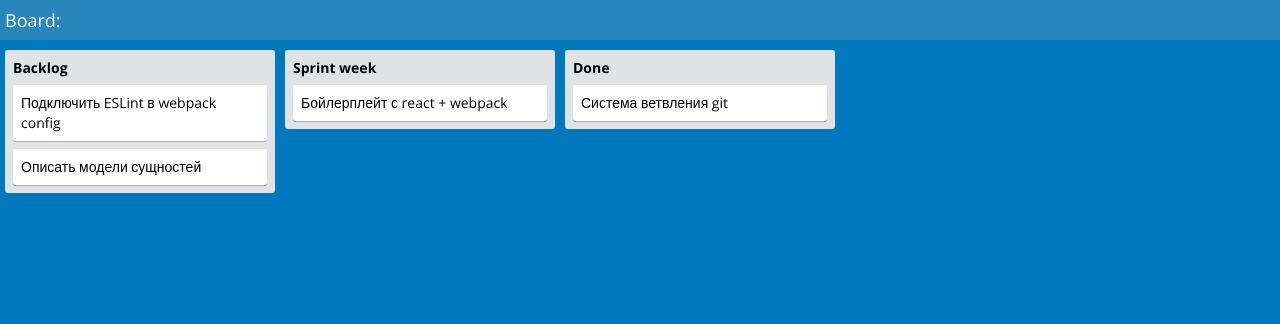
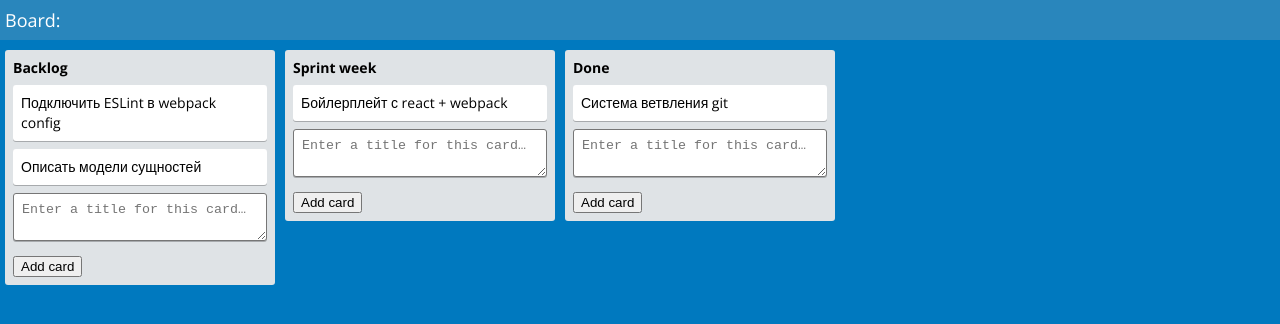
Before and after one commit to dream-team-frontend/copy-trello, a React app: page / in a window 1280 px wide. Shown: the top 324 px of the page. Built offline with nearby package versions, Linux system fonts and the light colour scheme.

Commit message:
Connect addNewCard button to BoardList

```diff
--- a/src/actions/index.js
+++ b/src/actions/index.js
@@ -1,19 +1,19 @@
 import actions from '../actionsNames';
-import { uuidv4 } from 'uuid';
+import { v4 } from 'uuid';
 
 export const addBoardList = (boardId, name, order) => ({
 	type: actions.ADD_BOARD_LIST,
-	id: uuidv4(),
+	id: v4(),
 	boardId,
 	name,
 	order,
 });
 
-export const addBoardListCards = (boardId, BoardListId, name, order) => ({
+export const addBoardListCards = (boardId, boardListId, name, order) => ({
 	type: actions.ADD_BOARD_LIST_CARD,
-	id: uuidv4(),
+	id: v4(),
 	boardId,
-	BoardListId,
+	boardListId,
 	name,
 	order,
 });
--- a/src/components/Board/Board.js
+++ b/src/components/Board/Board.js
@@ -4,9 +4,15 @@ import './Board.scss';
 
 class Board extends Component {
 	renderBoardLists() {
-		const {board} = this.props;
+		const {board, onAddBoardListCard} = this.props;
 
-		return board.lists.map((list, index) => <BoardList key={index} {...list} />);
+		return board.lists.map((list, index) => (
+			<BoardList key={index}
+			           boardId={board.id}
+			           onAddBoardListCard={onAddBoardListCard}
+			           {...list}
+			/>
+		));
 	}
 
 	render() {
--- a/src/components/BoardList/BoardList.js
+++ b/src/components/BoardList/BoardList.js
@@ -6,13 +6,20 @@ class BoardList extends Component {
 	constructor(props) {
 		super(props);
 
-		this.renderBoardListCard = this.renderBoardListCard.bind(this);
+		this.newCardName = React.createRef();
+		this.handleClick = this.handleClick.bind(this);
 	}
 
 	renderBoardListCard() {
 		const {cards} = this.props;
 
 		return cards.map((card, index) => <BoardListCard key={index} {...card} />);
+	}
+
+	handleClick() {
+		const {boardId, id, onAddBoardListCard} = this.props;
+
+		onAddBoardListCard(boardId, id, this.newCardName.current.value, 0);
 	}
 
 	render() {
@@ -29,6 +36,14 @@ class BoardList extends Component {
 					<div className="board-list__cards">
 						{this.renderBoardListCard()}
 					</div>
+					<div className="board-list__footer">
+						<textarea className="board-list-card"
+						          ref={this.newCardName}
+						          style={{width: "100%"}}
+						          placeholder="Enter a title for this card…">
+						</textarea>
+						<button onClick={this.handleClick}>Add card</button>
+					</div>
 				</div>
 			</div>
 		)
--- a/src/components/BoardList/BoardList.scss
+++ b/src/components/BoardList/BoardList.scss
@@ -24,4 +24,8 @@
   &__cards {
     padding: 0 8px;
   }
+
+  &__footer {
+    padding: 0 8px 8px;
+  }
 }
--- a/src/containers/BoardContainer.js
+++ b/src/containers/BoardContainer.js
@@ -15,8 +15,8 @@ const mapDispatchToProps = dispatch =>
 		onAddBoardList(boardId, name, order) {
 			dispatch(addBoardList(boardId, name, order))
 		},
-		onAddBoardListCard(boardId, BoardListId, name, order) {
-			dispatch(addBoardListCards(boardId, BoardListId, name, order));
+		onAddBoardListCard(boardId, boardListId, name, order) {
+			dispatch(addBoardListCards(boardId, boardListId, name, order));
 		},
 	});
 
--- a/src/reducers/board.js
+++ b/src/reducers/board.js
@@ -4,16 +4,12 @@ import boardLists from './boardLists';
 const board = (state = {}, action) => {
 	switch (action.type) {
 		case actions.ADD_BOARD_LIST:
-			return (state.id !== action.boardId)
-				? state
-				: {
+			return {
 					...state,
 					lists: boardLists(state.lists, action),
 				};
 		case actions.ADD_BOARD_LIST_CARD:
-			return (state.id !== action.boardId)
-				? state
-				: {
+			return {
 					...state,
 					lists: boardLists(state.lists, action),
 				};
```
